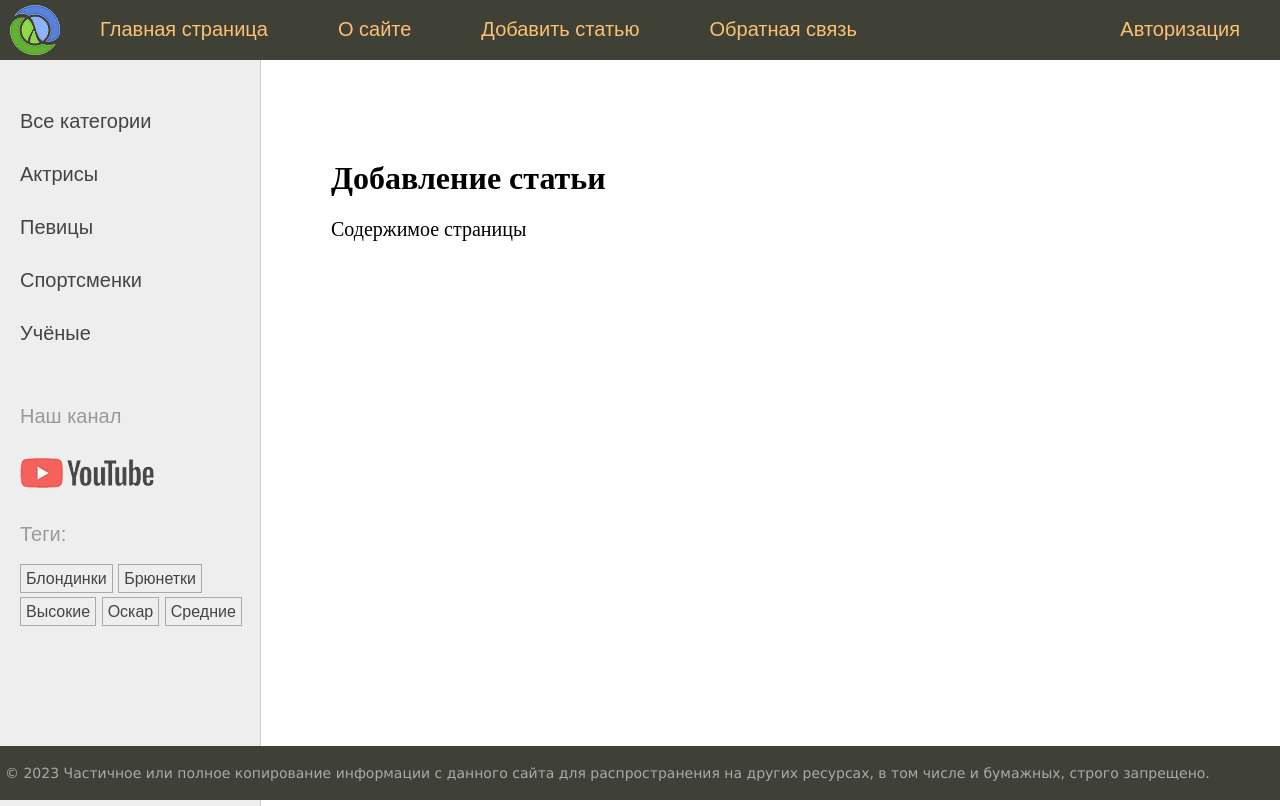
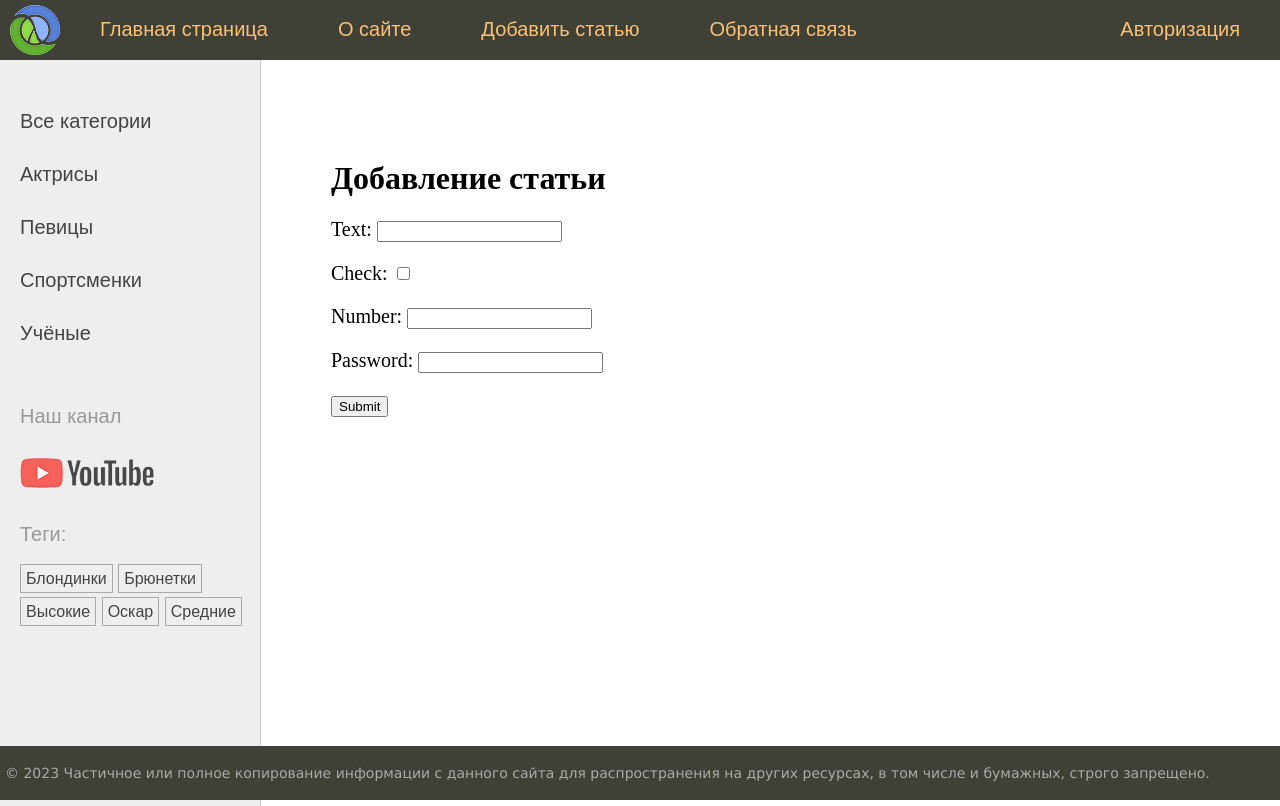
Before and after one commit to yura702007/projectDjango, a Django app: page /add_page/ in a window 1280 px wide. Run offline with Django 4.2, Linux system fonts and the light colour scheme; data comes from the database, SQL or seed files in the repository.

Commit message:
customize add_page.html

```diff
--- a/sitewomen/women/templates/women/add_page.html
+++ b/sitewomen/women/templates/women/add_page.html
@@ -2,5 +2,12 @@
 
 {% block content %}
 <h1>{{ title }}</h1>
-<p>Содержимое страницы</p>
+<form action="" method="POST">
+    {% csrf_token %}
+    <p><label for="id_1">Text: </label><input type="text" id="id_1" name="field_text"></p>
+    <p><label for="id_2">Check: </label><input type="checkbox" id="id_2" name="field_check"></p>
+    <p><label for="id_3">Number: </label><input type="number" id="id_3" name="field_num"></p>
+    <p><label for="id_4">Password: </label><input type="password" id="id_4" name="field_psw"></p>
+    <p><button type="submit">Submit</button></p>
+</form>
 {% endblock %}
```
